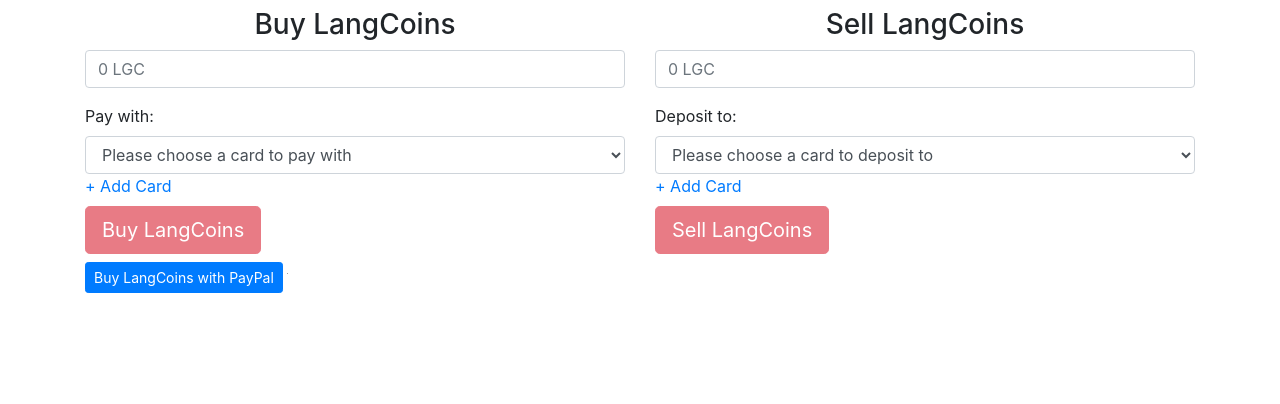
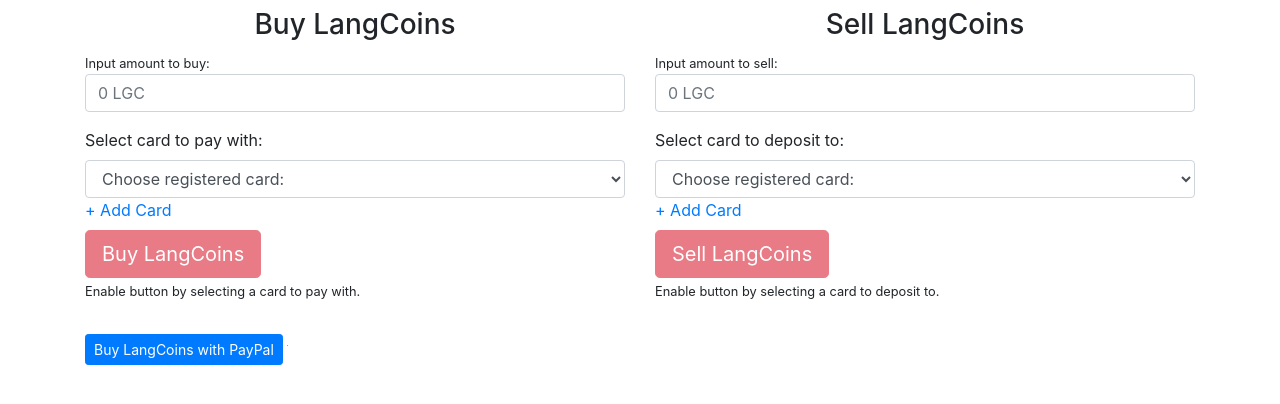
Before and after one commit to ryanjosephsulit/COMP0034_Project_Group13, a Flask app: template langbridge/templates/wallet.html in a window 1280 px wide. Shown: the part 212-616 px from the top of the page. Run offline with Flask 2, Linux system fonts and the light colour scheme; the template is opened without the code that fills it, so the values that code supplies are empty; some libraries are stand-ins or nearby versions; grey boxes are pictures that could not be loaded.

Commit message:
Updated payment details and wallet page.

```diff
--- a/langbridge/templates/wallet.html
+++ b/langbridge/templates/wallet.html
@@ -9,36 +9,42 @@
         <div class="col-lg-6">
             <form action="/wallet" method="post" target="_top">
                 <h3 class="text-center">Buy LangCoins</h3>
+            <small>Input amount to buy:</small>
                 <input type="number" step="0.01" min="0.01" class="form-control" name="buyamount" placeholder="0 LGC"/>
-                <label class="mt-3">Pay with: </label>
+                <div>
+                <label class="mt-3">Select card to pay with: </label></div>
                 <select class="form-control buy-method">
-                    <option value="">Please choose a card to pay with</option>
+                    <option value="">Choose registered card:</option>
                     {% for card in bankaccounts %}
                     <option value="{{card.credit_card_num}}">{{ card.payment_type.replace('-', ' ').title() }} ending in -{{ card.credit_card_num[-4:] }}</option>
                     {% endfor %}
                 </select>
                 <a href="/payment_details">+ Add Card</a>
                 <div><input disabled type="submit" onclick = "return confirm('Are you sure you want to make this transaction?')" value="Buy LangCoins" class="mt-2 btn btn-danger btn-lg buy-button"/></div>
+                <small>Enable button by selecting a card to pay with.</small>
+
 
             </form>
         </div>
         <div class="col-lg-6">
             <form action="/wallet" method="post" target="_top">
                 <h3 class="text-center">Sell LangCoins</h3>
+            <small>Input amount to sell:</small>
                 <input type="number" step="0.01" min="0.01" class="form-control" name="sellamount" placeholder="0 LGC" />
-                <label class="mt-3">Deposit to: </label>
+                <label class="mt-3">Select card to deposit to: </label>
                 <select class="form-control sell-method">
-                    <option value="">Please choose a card to deposit to</option>
+                    <option value="">Choose registered card: </option>
                     {% for card in bankaccounts %}
                     <option value="{{card.credit_card_num}}">{{ card.payment_type.replace('-', ' ').title() }} ending in -{{ card.credit_card_num[-4:] }}</option>
                     {% endfor %}
                 </select>
                     <a href="/payment_details">+ Add Card</a>
-                <div><input disabled type="submit" onclick = "return confirm('Are you sure you want to make this transaction?')" value="Sell LangCoins" class="mt-2 btn btn-danger btn-lg sell-button"></input></div>
+                            <div><input disabled type="submit" onclick = "return confirm('Are you sure you want to make this transaction?')" value="Sell LangCoins" class="mt-2 btn btn-danger btn-lg sell-button"></input></div>
+                <small>Enable button by selecting a card to deposit to.</small>
             </form>
         </div>
     </div>
-
+    <br>
     <form action="https://www.paypal.com/cgi-bin/webscr" method="post" target="_top">
     <input type="hidden" name="cmd" value="_s-xclick">
     <input type="hidden" name="hosted_button_id" value="NZMJ8W8ABF39L">
@@ -49,11 +55,14 @@
         $(function(){
 
             $('select.buy-method').change(function(){
-                if($(this).children("option:selected").val()){
+                if (!$(this).children("option:selected").val()) {
+                    $('input.buy-button').prop('disabled', true)
+                    $('input.buy-button').prop('disabled', true)
+
+                    ;
+
+                } else {
                     $('input.buy-button').prop('disabled', false);
-                } else {
-                    $('input.buy-button').prop('disabled', true);
-
                 }
             })
 
```
Also changed, not shown: langbridge/auth/routes.py (+21 -14 lines), langbridge/templates/payment_details.html (+4 -4 lines).
